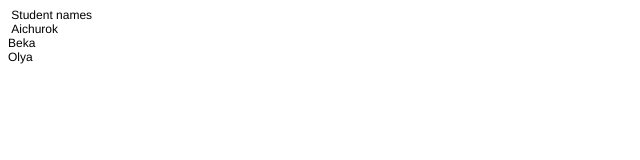
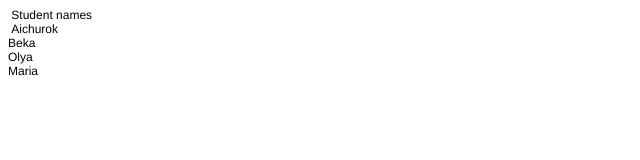
Before and after one commit to Subankulova/myproject, a plain HTML site: page index.html in a window 1280 px wide. Shown: the full height of the page, 0-640 px from the left. Drawn offline with Linux system fonts and the light colour scheme.

Commit message:
Added Maria

```diff
--- a/index.html
+++ b/index.html
@@ -16,5 +16,6 @@
 <p class="p1"><span class="s1"><span class="Apple-converted-space"> </span>Aichurok<span class="Apple-converted-space"> </span></span></p>
 <p class="p1"><span class="s1">Beka</span></p>
 <p class="p1"><span class="s1">Olya</span></p>
+<p class="p1"><span class="s1">Maria</span></p>
 </body>
 </html>
```
